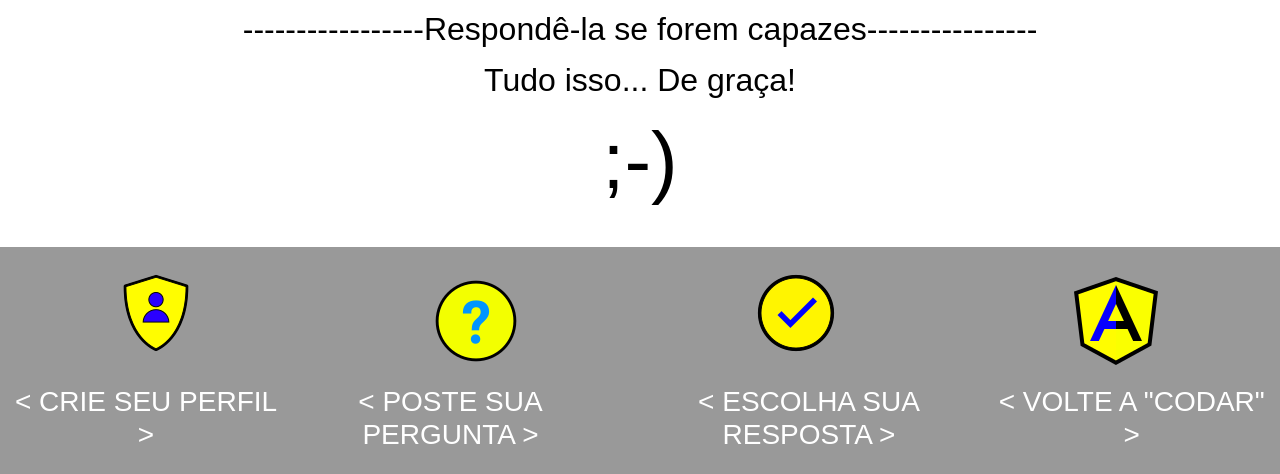
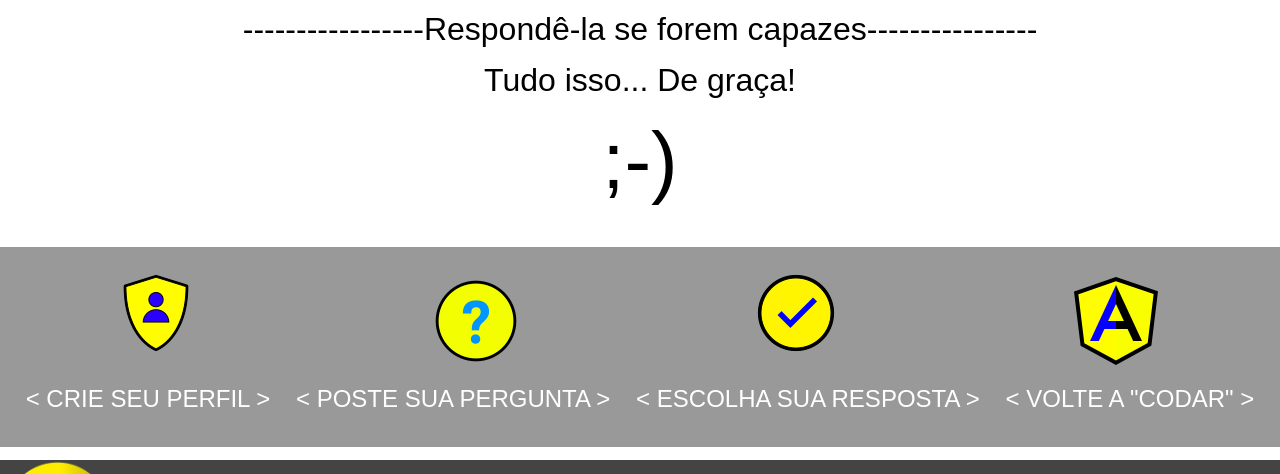
Before and after one commit to gabrielleandro02/IKbase, a plain HTML site: page frontend/views/sobre.html in a window 1280 px wide. Shown: the part 683-1157 px from the top of the page. Drawn offline with nearby package versions, Linux system fonts and the light colour scheme.

Commit message:
Add files via upload

```diff
--- a/frontend/views/sobre.html
+++ b/frontend/views/sobre.html
@@ -38,10 +38,10 @@
                     <li><img src="/img/angular.png" alt=""></li>
                 </ul>
                 <ul style="list-style: none; display: flex; justify-content: space-around; font-style: normal; margin-bottom: 2%; margin-top: 1%;">
-                    <li style="margin-left: 1%;"> <h3> < CRIE SEU PERFIL > </h3> </li>
-                    <li> <h3>  <   POSTE SUA PERGUNTA > </h3> </li>
-                    <li> <h3>< ESCOLHA SUA RESPOSTA > </h3></li>
-                    <li style="margin-right: 1%;"> <h3>< VOLTE A "CODAR"  > </h3> </li>
+                    <li style="margin-left: 1%;"> <h4> < CRIE SEU PERFIL > </h4> </li>
+                    <li> <h4>  <   POSTE SUA PERGUNTA > </h4> </li>
+                    <li> <h4>< ESCOLHA SUA RESPOSTA > </h4></li>
+                    <li style="margin-right: 1%;"> <h4>< VOLTE A "CODAR"  > </h4> </li>
                 </ul>
 
             </div>
```
